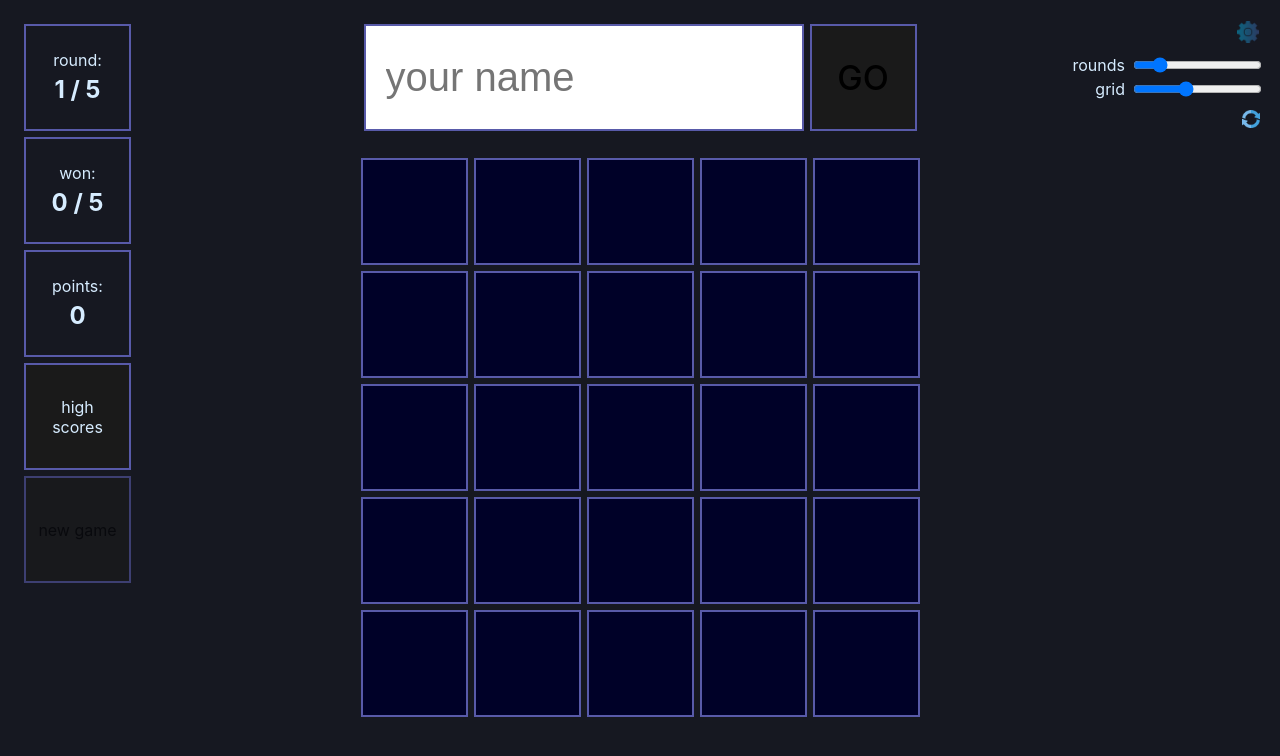
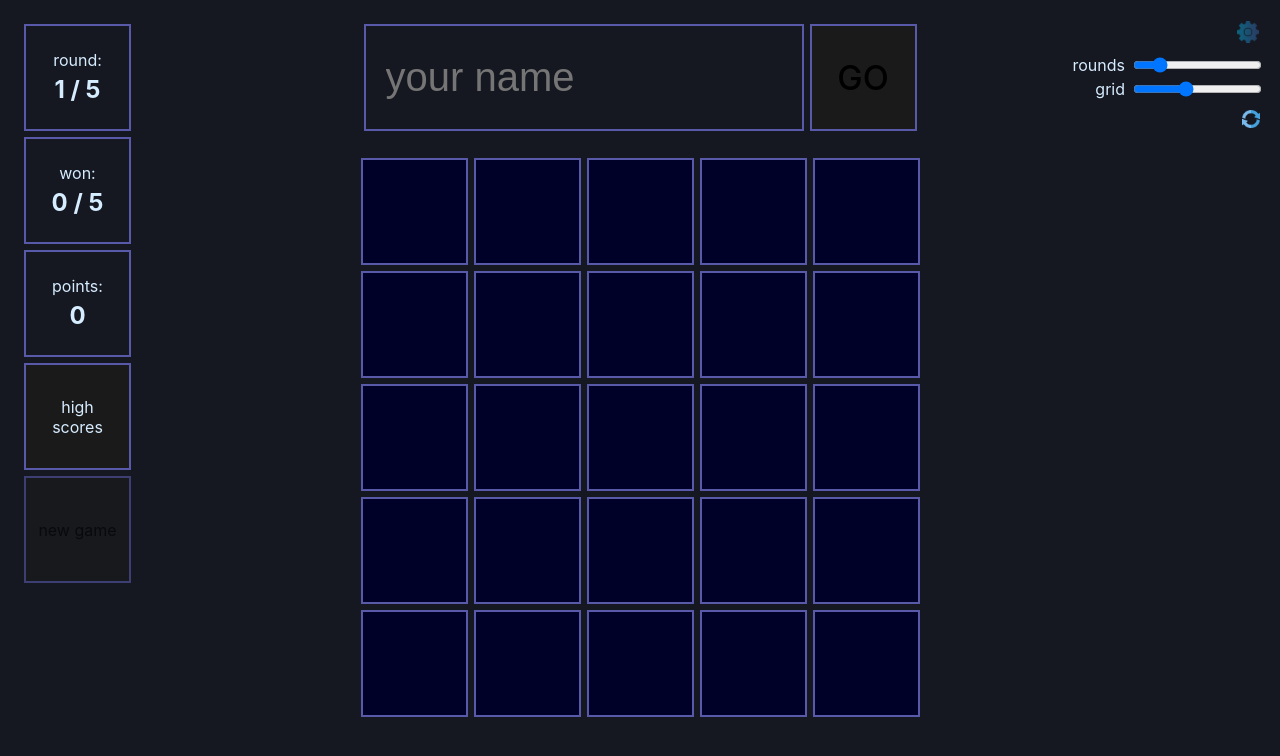
Before and after one commit to colespen/brainer, a React (Vite) app in the folder client/: page /game in a window 1280 px wide. Shown: the top 756 px of the page. Built offline with nearby package versions, Linux system fonts and the light colour scheme.

Commit message:
input css

```diff
--- a/client/src/components/styles.css
+++ b/client/src/components/styles.css
@@ -48,6 +48,7 @@
   margin-right: 6px;
   width: 11em;
   border: 2px solid #585aa9;
+  background-color: #161821;
 }
 .name-input:hover {
   border-color: #9294ff;
```
